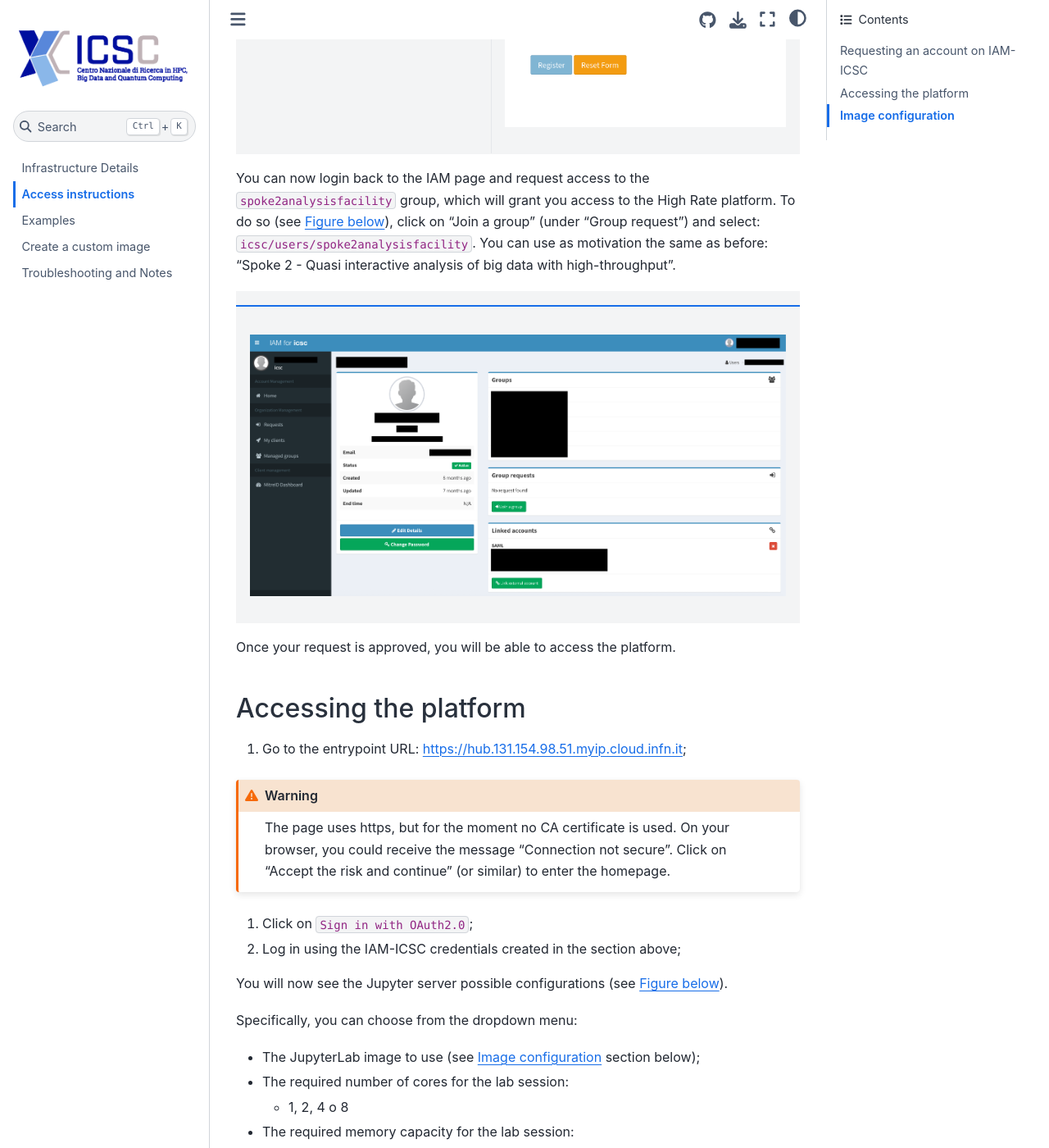
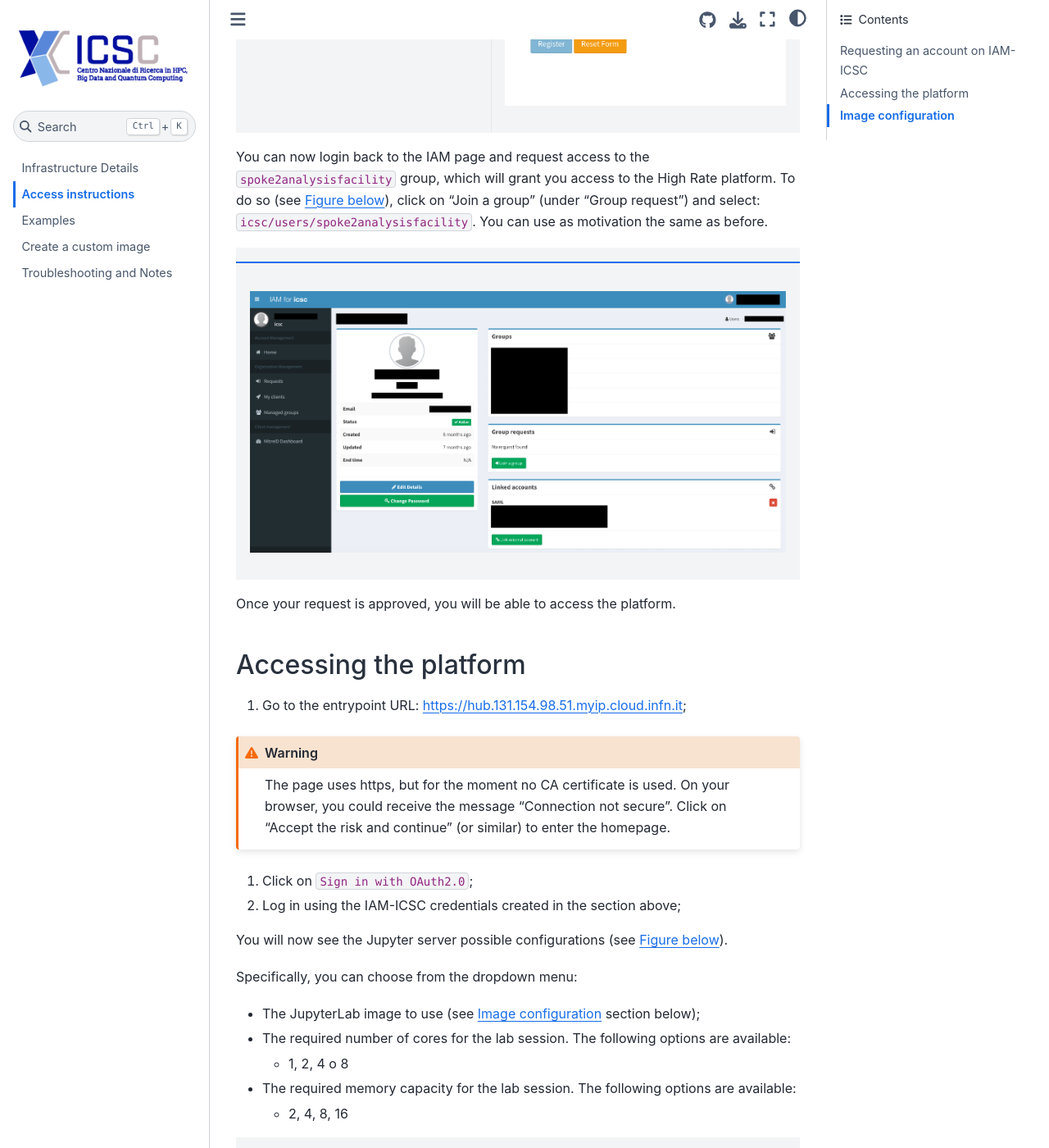
Before and after one commit to ICSC-Spoke2-repo/HighRateAnalysis-WP5, a Jupyter Book: the page built from docs/sections/access.md, in a window 1280 px wide and 1400 px high, scrolled down 1290 px. Shown: the whole window at 82% size. Built offline with Jupyter Book 1.0.4 settings and Sphinx 7.4.7 and the Sphinx Book theme 1.1.4, drawn with Linux system fonts in a browser that asks for light colours; some of the changed text lies outside the part shown.

````diff
--- a/docs/_config.yml
+++ b/docs/_config.yml
@@ -3,7 +3,7 @@
 title: HighRatePlatformDocumentation
 author: "ICSC - Spoke 2"
 logo: "icsc.png"
-copyright: "2025"
+copyright: "2026"
 
 # Force re-execution of notebooks on each build
 execute:
--- a/docs/sections/access.md
+++ b/docs/sections/access.md
@@ -41,7 +41,7 @@ If you don't have an account, go to this page: https://iam-icsc.cloud.infn.it
 
 1. Apply for a new account by clicking on the green "Apply for an account" button (see [Figure bottom-left](IAM));
 1. Login with your INFN-AAI credentials.
-1. The page will then redirect you to a form to be filled in (see [Figure bottom-right](registration)). You can use "Spoke 2 - Quasi interactive analysis of big data with high-throughput"  as motivation;
+1. The page will then redirect you to a form to be filled in (see [Figure bottom-right](registration)). You are asked to enter a motivation, briefly describing the reason for the access request;
 1. Click on "Register" and wait for an admin approval;
 1. After this approval, you'll receive an email to confirm the username and to set the password;
 1. Your IAM account is now active.
@@ -52,7 +52,7 @@ If you don't have an account, go to this page: https://iam-icsc.cloud.infn.it
 
 You can now login back to the IAM page and request access to the `spoke2analysisfacility` group, which will grant you access to the High Rate platform.
 To do so (see [Figure below](group)), click on "Join a group" (under "Group request") and select: `icsc/users/spoke2analysisfacility`.
-You can use as motivation the same as before: "Spoke 2 - Quasi interactive analysis of big data with high-throughput".
+You can use as motivation the same as before.
 
 |            |
 | ---------- |
@@ -75,9 +75,9 @@ You will now see the Jupyter server possible configurations (see [Figure below](
 
 Specifically, you can choose from the dropdown menu:
 - The JupyterLab image to use (see [Image configuration](configuration) section below);
-- The required number of cores for the lab session:
+- The required number of cores for the lab session. The following options are available:
    - 1, 2, 4 o 8
-- The required memory capacity for the lab session:
+- The required memory capacity for the lab session. The following options are available:
    - 2, 4, 8, 16
 
 |            |
@@ -108,16 +108,13 @@ Once logged-in, the user has to choose an image to be loaded on the platform (Ju
 * - *Image*
   - *System*
   - *Included Package(s)*
-  - *Default*
   - *Offloading*
 * - [ghcr.io/icsc-spoke2-repo/jlab:wp5-alma9-highrate-v0.1.4](https://github.com/ICSC-Spoke2-repo/wp5-custom-images/blob/highrate/jupyterlab/Dockerfile.wp5-alma9)
   - AlmaLinux9
   - Python 3.11 + Dask + ROOT 6.32.02
-  - Yes
   - No (all inside the k8s cluster)
-* - [ghcr.io/icsc-spoke2-repo/jlab:wp5-alma9-highrate-offload-v0.0.2-cvmfs-infn](https://github.com/ICSC-Spoke2-repo/wp5-custom-images/blob/highrate-offloading/jupyterlab/Dockerfile.wp5-alma9)
+* - [ghcr.io/icsc-spoke2-repo/jlab:wp5-alma9-highrate-offload-v0.0.3-cvmfs-infn](https://github.com/ICSC-Spoke2-repo/wp5-custom-images/blob/highrate-offloading/jupyterlab/Dockerfile.wp5-alma9)
   - AlmaLinux9
   - Python 3.11 + Dask + ROOT 6.32.02
-  - Yes
   - Yes (offloading to HTCondor nodes)
 ```
````
Also changed, not shown: docs/sections/custom-image.md (+2 -2 lines), docs/sections/infrastructure.md (+3 -4 lines), docs/sections/intro.md (+1 -1 lines).
